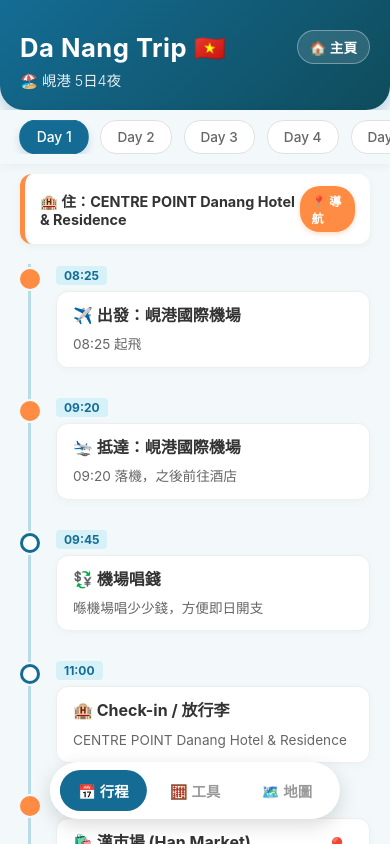
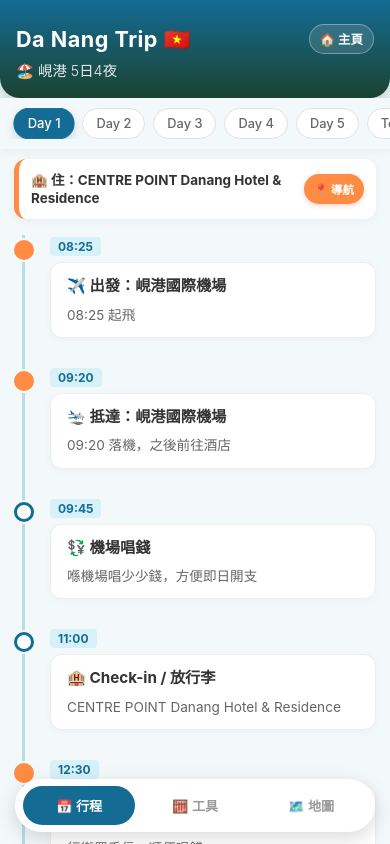
Before and after one commit to monmonmibo/monmonmibo.github.io, a React (Vite) app: page /danang26 in a window 390 px wide. Shown: the top 844 px of the page. Built offline with nearby package versions, Linux system fonts and the light colour scheme.

Commit message:
Refine Danang mobile header and navigation styling

```diff
--- a/src/pages/DAN26/DAN26.module.css
+++ b/src/pages/DAN26/DAN26.module.css
@@ -21,12 +21,12 @@
 }
 
 .header {
-    background: linear-gradient(135deg, var(--primary) 0%, #0F4C5C 100%);
+    background: linear-gradient(180deg, var(--primary) 0%, #1B4332 100%);
     color: white;
     padding: 30px 20px 20px;
     border-bottom-left-radius: 24px;
     border-bottom-right-radius: 24px;
-    box-shadow: 0 4px 15px rgba(20, 108, 148, 0.3);
+    box-shadow: 0 4px 15px rgba(45, 106, 79, 0.3);
 }
 
 .header h1 {
@@ -101,7 +101,7 @@
     background: var(--primary);
     color: white;
     border-color: var(--primary);
-    box-shadow: 0 4px 8px rgba(20, 108, 148, 0.2);
+    box-shadow: 0 4px 8px rgba(45, 106, 79, 0.2);
     transform: scale(1.02);
 }
 
@@ -130,6 +130,8 @@
     font-weight: 700;
     font-size: 0.9rem;
     color: #333;
+    flex: 1 1 auto;
+    min-width: 0;
 }
 
 .hotelNavBtn {
@@ -143,7 +145,9 @@
     display: flex;
     align-items: center;
     gap: 4px;
-    box-shadow: 0 2px 5px rgba(255, 140, 66, 0.3);
+    box-shadow: 0 2px 5px rgba(224, 122, 95, 0.3);
+    flex: 0 0 auto;
+    white-space: nowrap;
 }
 
 .timelineContainer {
@@ -205,7 +209,6 @@
     display: flex;
     justify-content: space-between;
     align-items: flex-start;
-    gap: 12px;
 }
 
 .itemTitle {
@@ -221,7 +224,6 @@
     color: var(--primary);
     font-size: 1.2rem;
     padding: 4px;
-    flex: 0 0 auto;
 }
 
 .details {
@@ -267,3 +269,84 @@
     background-color: var(--primary);
     color: white;
 }
+
+@media (max-width: 480px) {
+    .header {
+        padding: 24px 16px 18px;
+        border-bottom-left-radius: 20px;
+        border-bottom-right-radius: 20px;
+    }
+
+    .headerTop {
+        gap: 8px;
+    }
+
+    .header h1 {
+        font-size: 1.35rem;
+    }
+
+    .homeLink {
+        font-size: 0.78rem;
+        padding: 5px 10px;
+    }
+
+    .dateTabs {
+        gap: 8px;
+        padding: 0 14px;
+    }
+
+    .dateChip {
+        padding: 7px 13px;
+        font-size: 0.8rem;
+    }
+
+    .hotelHeader {
+        margin: 0 14px 16px;
+        padding: 12px 12px;
+        gap: 8px;
+    }
+
+    .hotelHeader span {
+        font-size: 0.84rem;
+        line-height: 1.35;
+        padding-right: 4px;
+    }
+
+    .hotelNavBtn {
+        padding: 7px 10px;
+        font-size: 0.72rem;
+        min-width: 0;
+    }
+
+    .timelineContainer {
+        padding: 0 14px;
+    }
+
+    .titleRow {
+        align-items: center;
+    }
+
+    .itemTitle {
+        font-size: 0.95rem;
+    }
+
+    .navIcon {
+        padding: 6px 7px;
+        font-size: 1rem;
+    }
+
+    .bottomNav {
+        bottom: 12px;
+        padding: 7px 8px;
+        gap: 4px;
+        width: calc(100% - 24px);
+        max-width: 360px;
+    }
+
+    .navBtn {
+        flex: 1 1 0;
+        justify-content: center;
+        padding: 10px 12px;
+        font-size: 0.82rem;
+    }
+}
```
